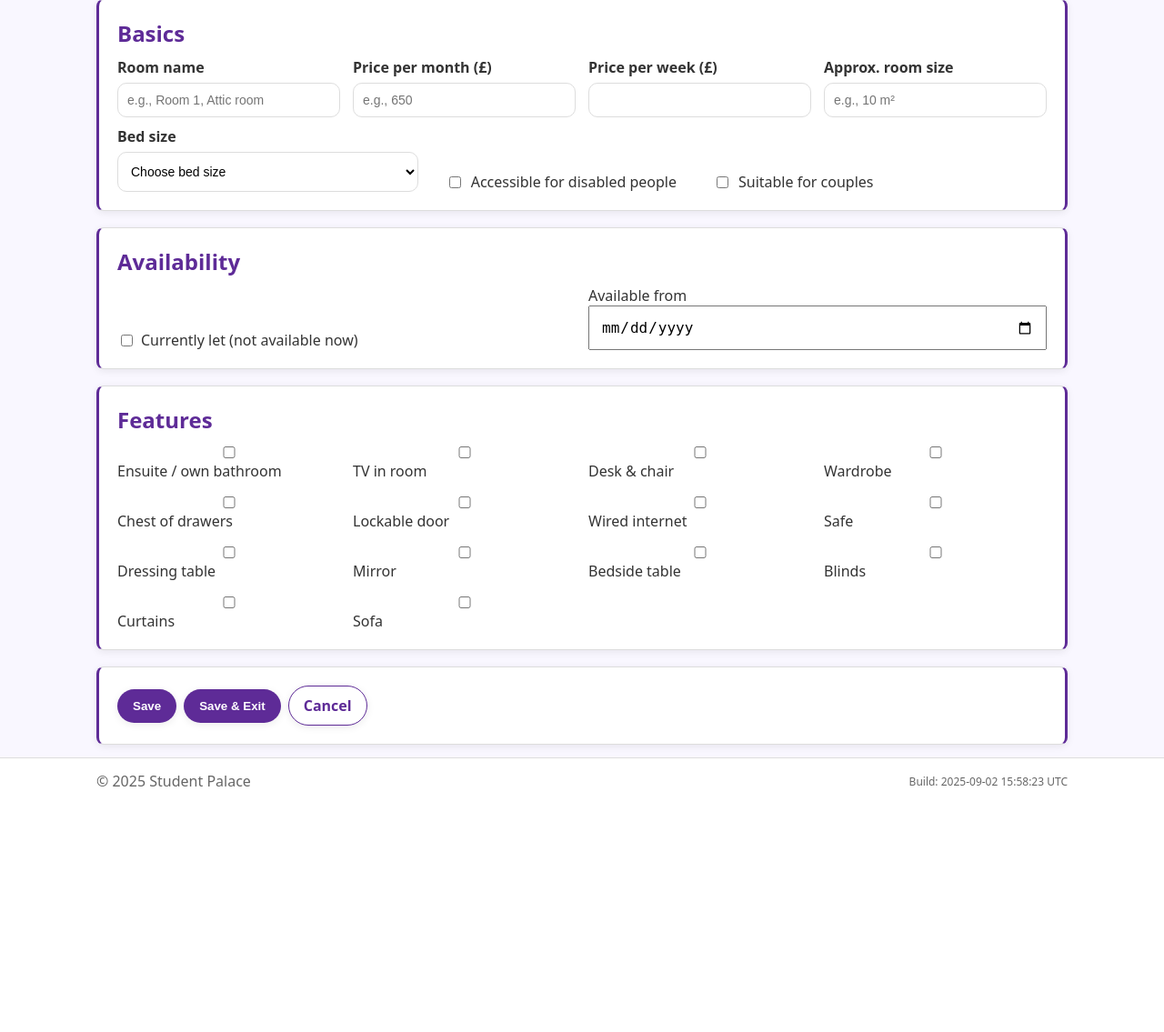
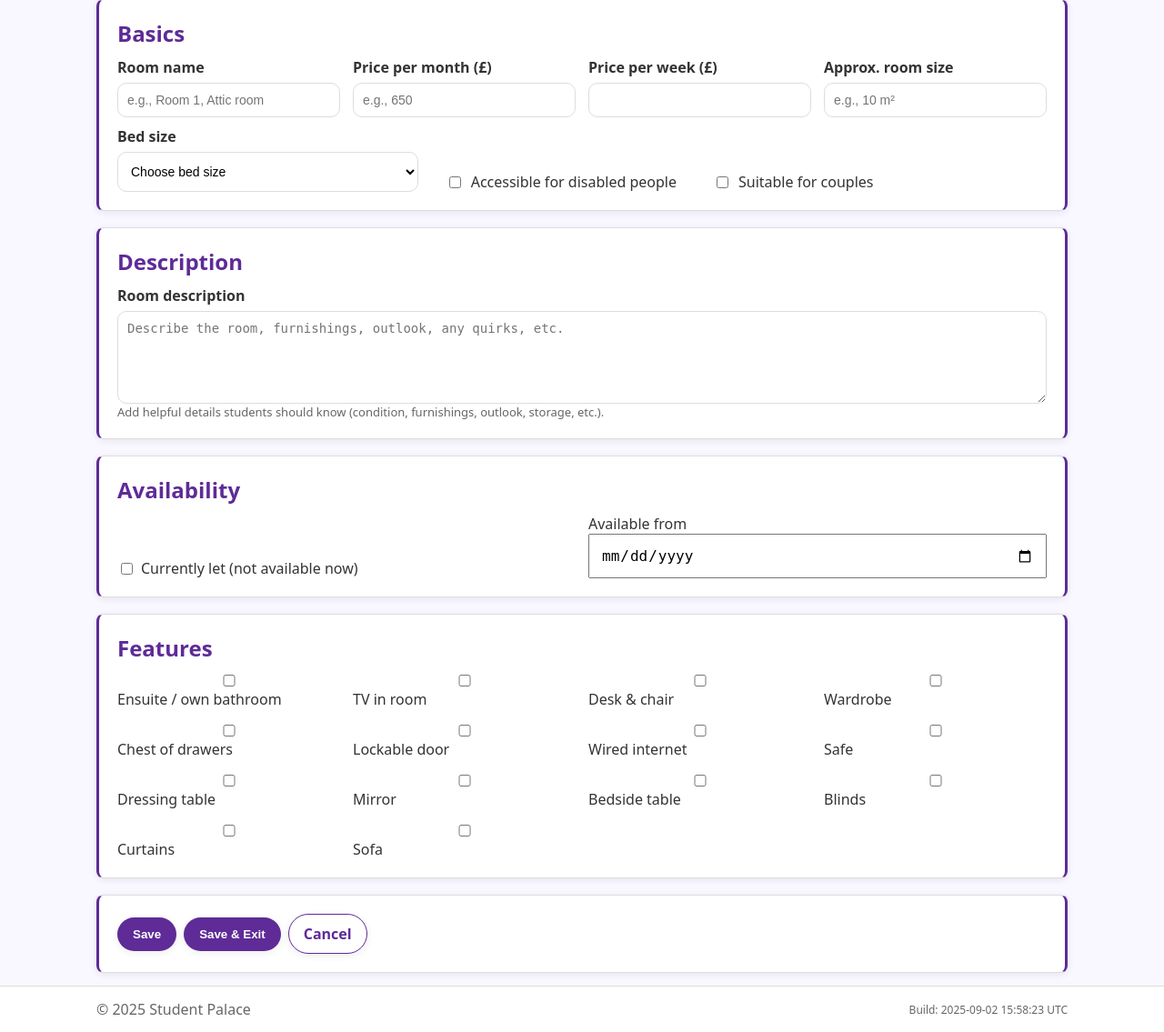
Before and after one commit to matthewnmoore/student-palace, a Flask app: template templates/room_form.html in a window 1280 px wide. Shown: the part 181-1316 px from the top of the page at 91% size. Before the commit the page ends 1046 px from the top, so only its background shows below. Run offline with Flask 3, Linux system fonts and the light colour scheme; the template is opened without the code that fills it, so the values that code supplies are empty; parts of the project's set-up code (start-up, migrations or seed data) failed here and were passed over.

Commit message:
Update room_form.html

```diff
--- a/templates/room_form.html
+++ b/templates/room_form.html
@@ -60,6 +60,16 @@
             <span class="label-inline">Suitable for couples</span>
           </label>
         </div>
+      </div>
+    </div>
+
+    <!-- DESCRIPTION (new) -->
+    <div class="card card--accent-lr">
+      <h2 class="card-title">Description</h2>
+      <div class="field">
+        <span class="label">Room description</span>
+        <textarea name="description" rows="5" placeholder="Describe the room, furnishings, outlook, any quirks, etc.">{{ (form.description or '') if form else '' }}</textarea>
+        <div class="help">Add helpful details students should know (condition, furnishings, outlook, storage, etc.).</div>
       </div>
     </div>
 
```
